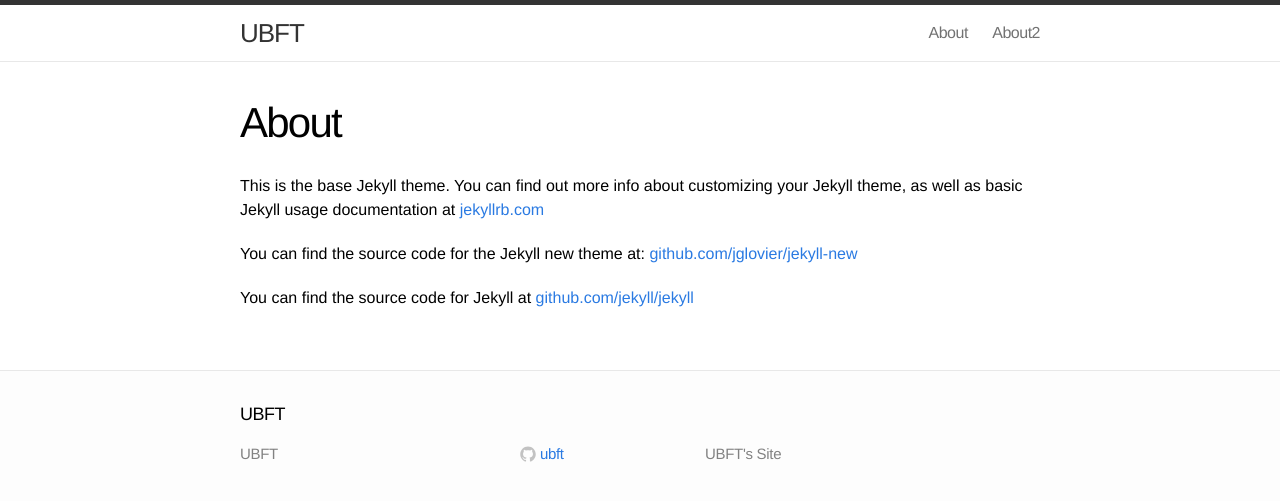
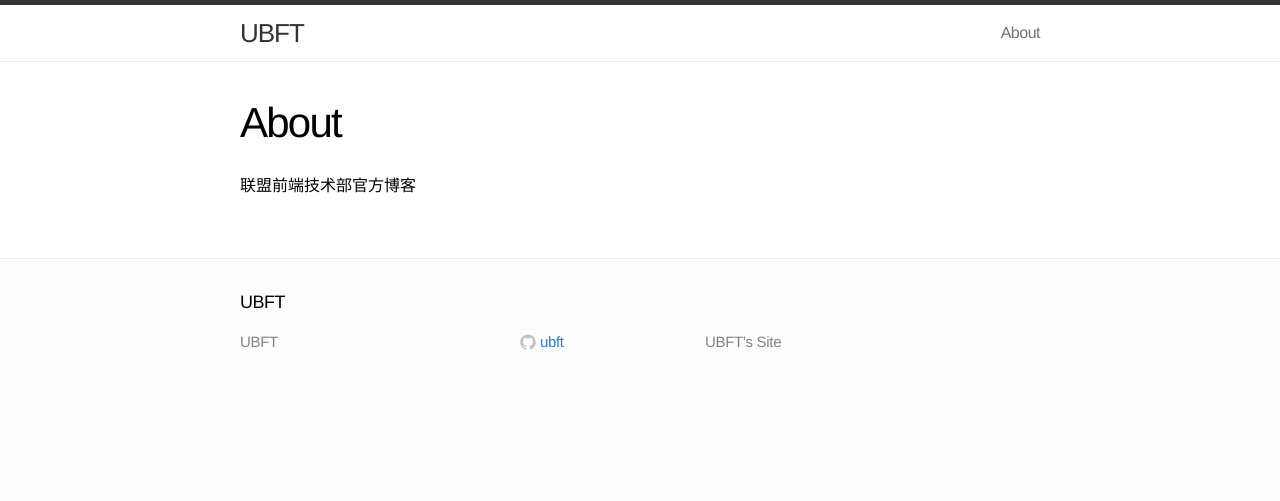
Before and after one commit to ubft/ubft.github.io, a Jekyll site: the page built from about.md, in a window 1280 px wide. Shown: the top 501 px of the page. Built offline with Jekyll 4.4.1, drawn with Linux system fonts in a browser that asks for light colours.

Commit message:
update about

```diff
--- a/about.md
+++ b/about.md
@@ -4,8 +4,4 @@
 permalink: /about/
 ---
 
-This is the base Jekyll theme. You can find out more info about customizing your Jekyll theme, as well as basic Jekyll usage documentation at [jekyllrb.com](http://jekyllrb.com/)
-
-You can find the source code for the Jekyll new theme at: [github.com/jglovier/jekyll-new](https://github.com/jglovier/jekyll-new)
-
-You can find the source code for Jekyll at [github.com/jekyll/jekyll](https://github.com/jekyll/jekyll)
+联盟前端技术部官方博客
```
Also changed, not shown: about2.md (deleted, +0 -11 lines).
